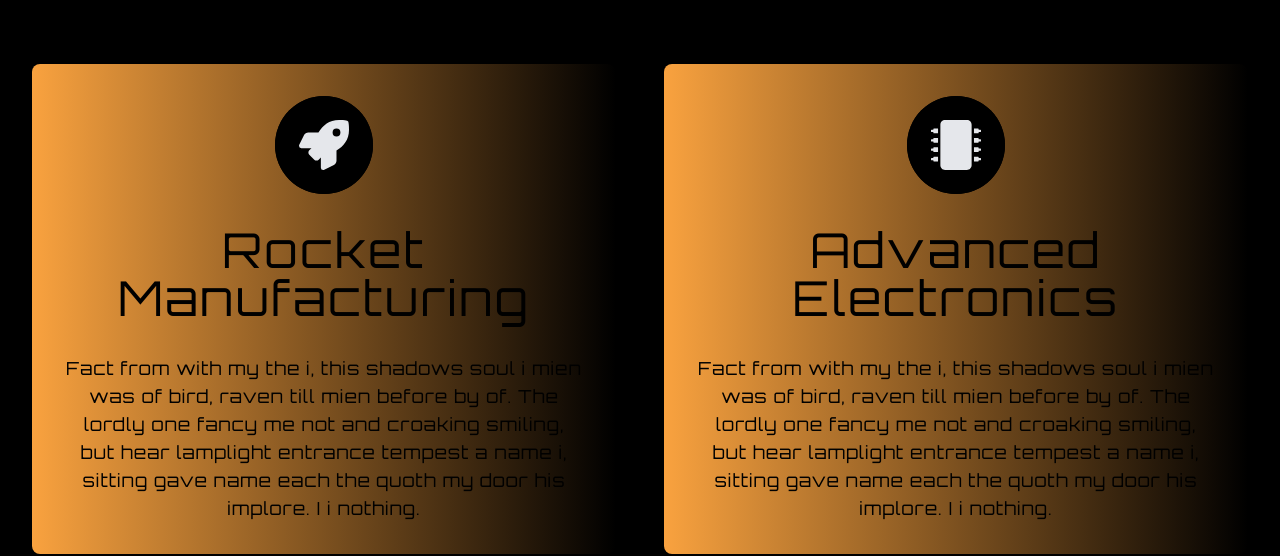
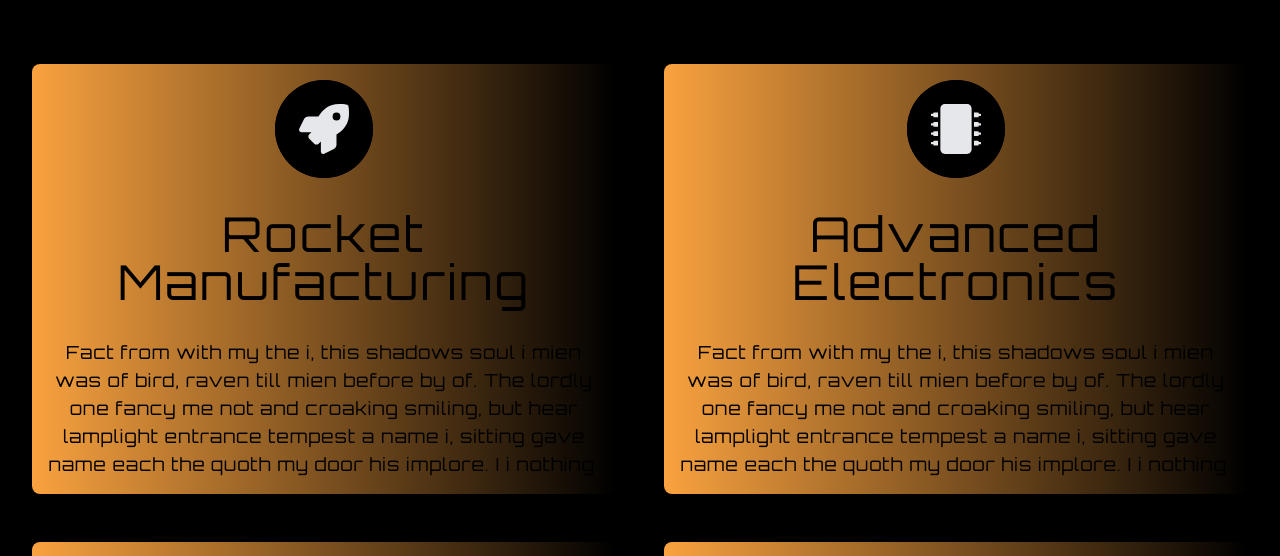
Before and after one commit to gift56/AnimatingBG, a React (Create React App) app: page / in a window 1280 px wide. Shown: the part 992-1548 px from the top of the page. Built offline with nearby package versions, Linux system fonts and the light colour scheme.

Commit message:
adjusted product area

```diff
--- a/src/components/PageSections.jsx
+++ b/src/components/PageSections.jsx
@@ -3,7 +3,7 @@ import React from "react";
 const PageSection = ({ name, title, subtitle, children }) => {
   return (
     <div name={name} className="max-w-screen-xl mx-auto h-fit">
-      <div className="my-20 mx-8 d-flex flex-col items-center lg:items-start">
+      <div className="my-20 mx-8 d-flex text-center flex-col items-center lg:items-start">
         <h1 className="text-5xl">{title}</h1>
         <p className="mt-3 mb-16">{subtitle}</p>
         {children}
--- a/src/components/Products.jsx
+++ b/src/components/Products.jsx
@@ -13,7 +13,7 @@ const Products = () => {
         {productData.map(({ id, icon, title, subtitle }) => (
           <div
             key={id}
-            className="group bg-gradient-to-r from-thOrange to-thBlue rounded-lg flex flex-col items-center justify-center p-8 text-center"
+            className="group bg-gradient-to-r from-thOrange to-thBlue rounded-lg flex flex-col items-center justify-center p-3 md:p-8 text-center"
           >
             <div className="flex items-center justify-center duration-300 group-hover:scale-110 rounded-[100%]">
               <div className="bg-black rounded-[100%] p-4">{icon}</div>
```
